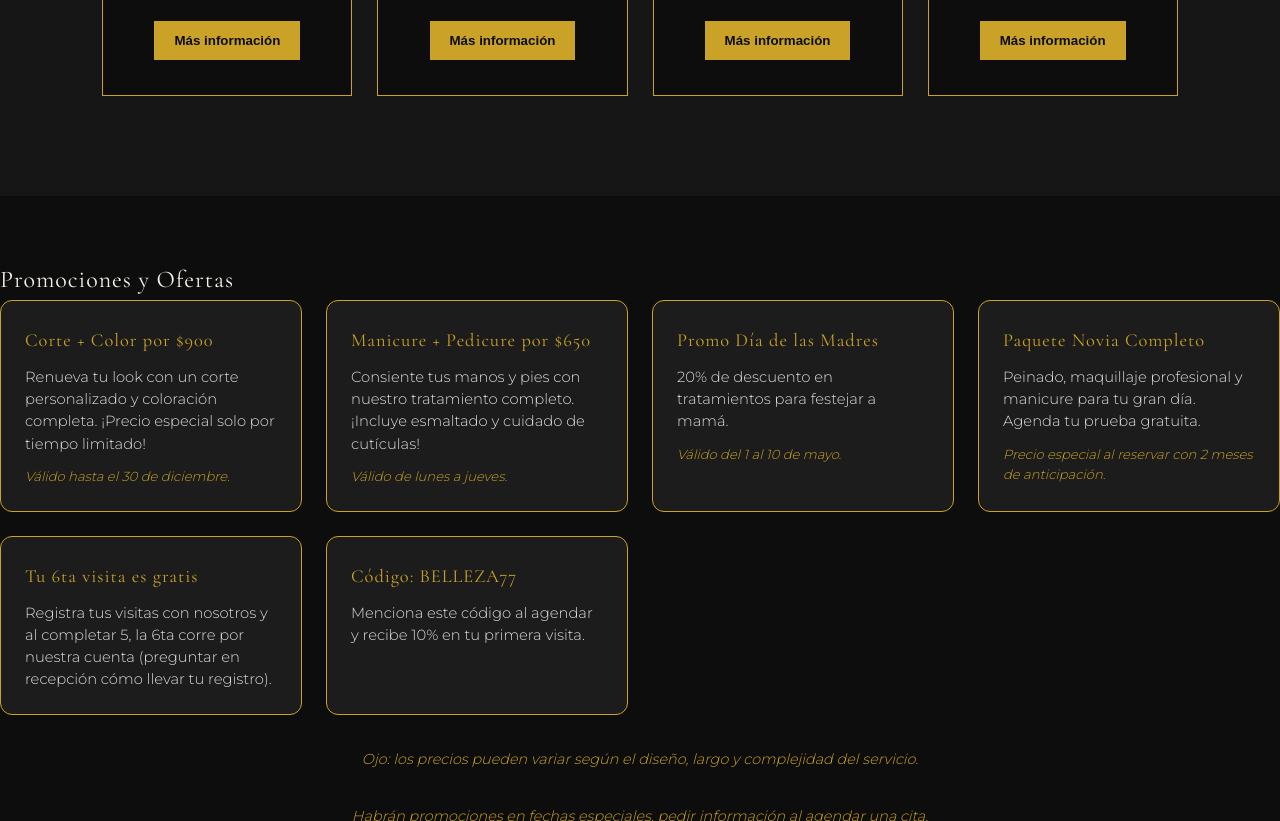
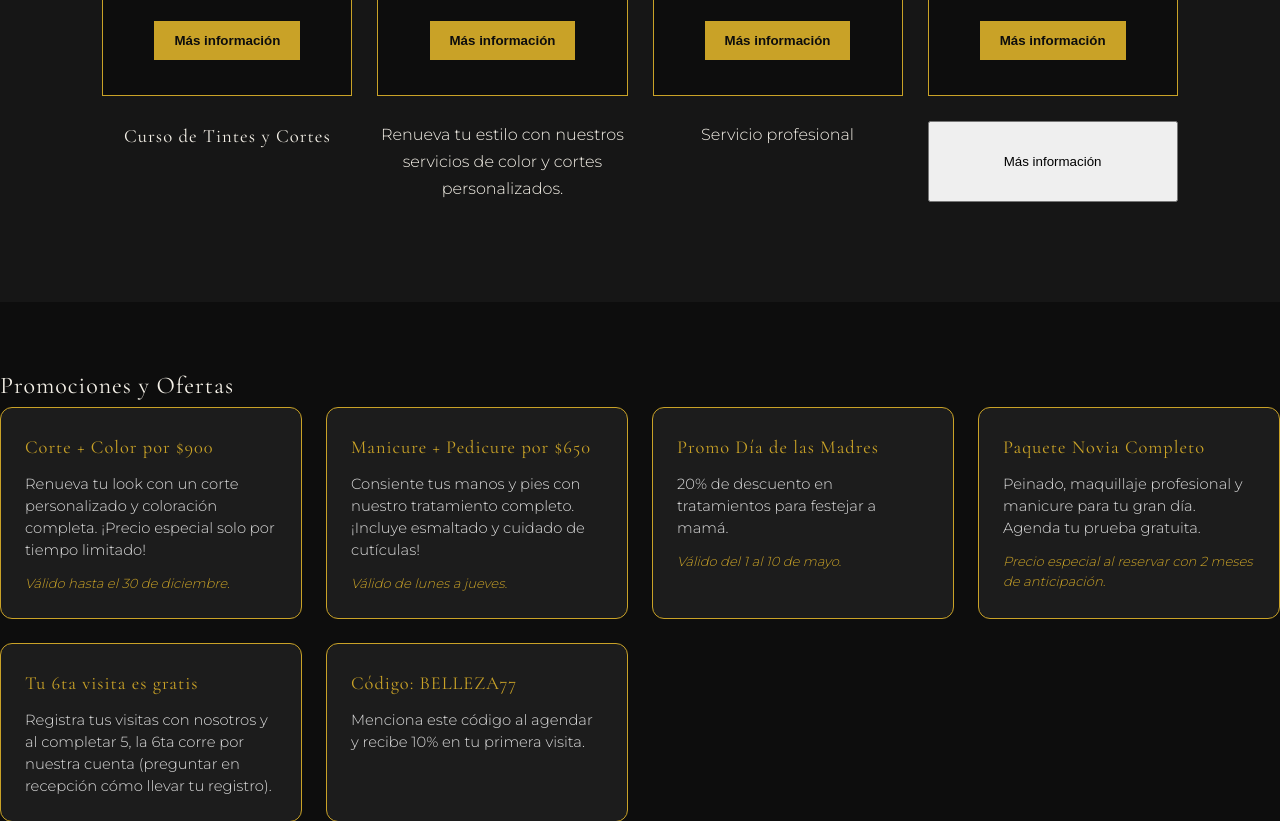
Before and after one commit to vivireyes25/salon-belleza, a plain HTML site: page index.html in a window 1280 px wide. Shown: the part 2300-3121 px from the top of the page. Drawn offline with nearby package versions, Linux system fonts and the light colour scheme.

Commit message:
tinhy6jm7utestintes

```diff
--- a/index.html
+++ b/index.html
@@ -161,6 +161,14 @@
           Aprende diferentes estilos de peinados para eventos, ocasiones especiales y sesiones.
         </p>
         <span>Curso práctico</span>
+        <button>Más información</button>
+      </div>
+
+      <h3>Curso de Tintes y Cortes</h3>
+        <p>
+          Renueva tu estilo con nuestros servicios de color y cortes personalizados.
+        </p>
+        <span>Servicio profesional</span>
         <button>Más información</button>
       </div>
 
```
